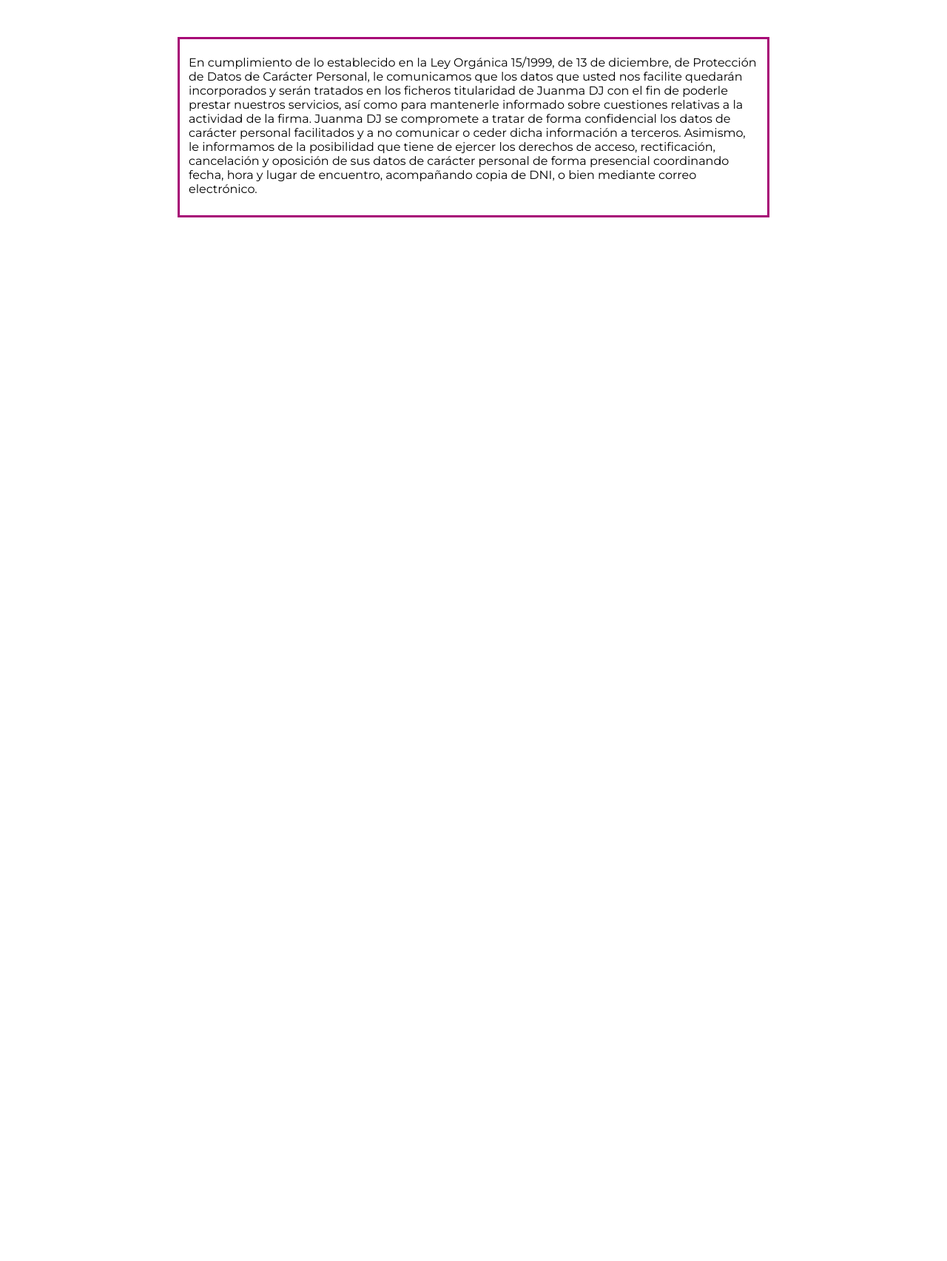
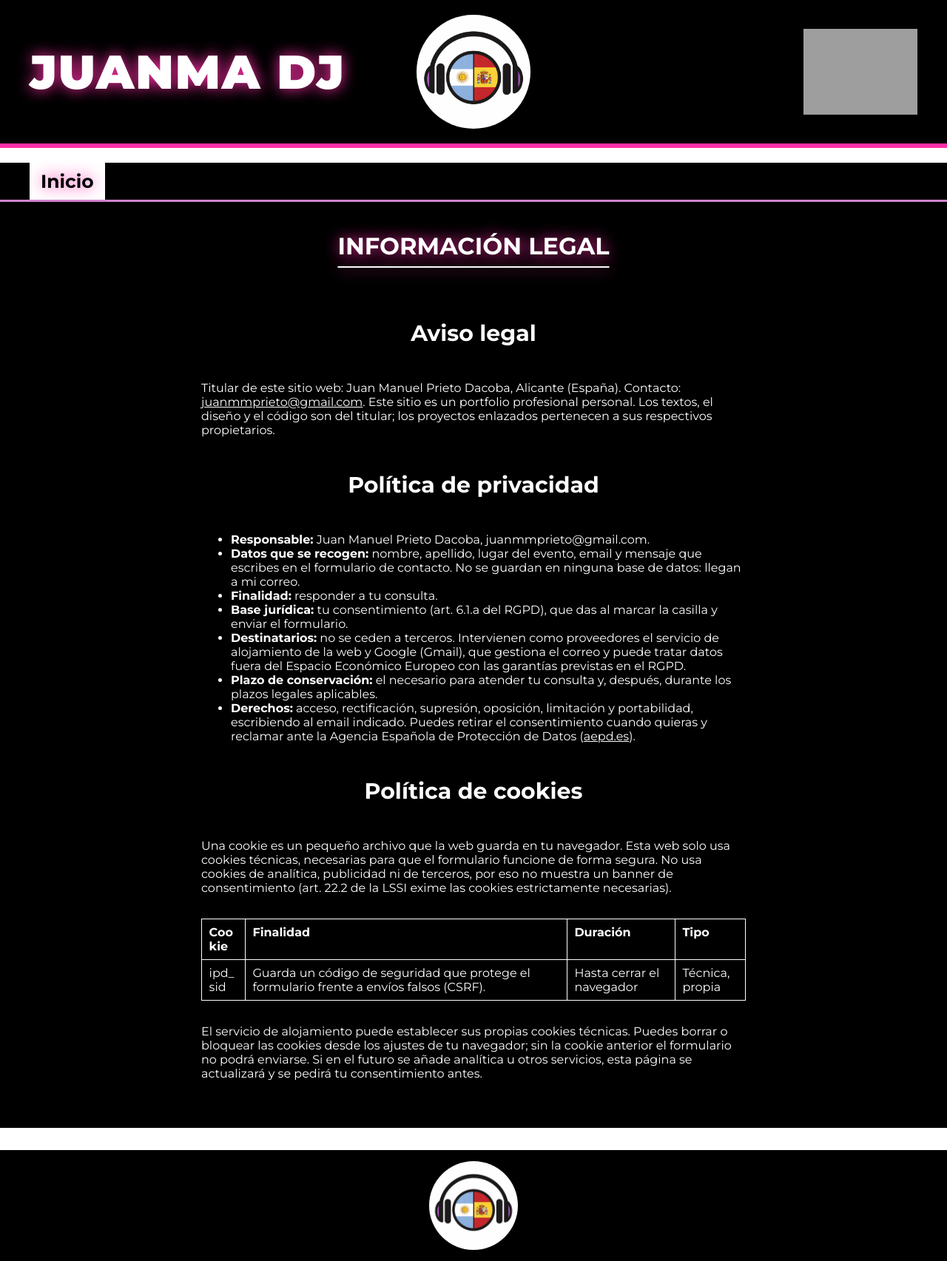
Before and after one commit to ignacionpd/Juanma-DJ, a PHP site: page /views/politicas_de_privacidad.html in a window 1280 px wide. Shown: the whole page at 74% size. Before the commit the page ends 294 px from the top, so only its background shows below. Run offline with PHP 8.4, Linux system fonts and the light colour scheme; grey boxes are pictures that could not be loaded.

Commit message:
Página políticas de privacidad
Cambio de contenido de la página de políticas, cookies y privacidad.

```diff
--- a/assets/css/estilos.css
+++ b/assets/css/estilos.css
@@ -367,6 +367,13 @@ h3 {
     padding: 0 30px;
     font-family: "Montserrat", sans-serif;
     color: white;
+    width: 100%;
+}
+
+.contenedor_footer_legal {
+    display: flex;
+    align-items: center;
+    justify-content: center;
     width: 100%;
 }
 
@@ -1535,6 +1542,47 @@ h3 {
     height: 60px;
 }
 
+/* Páginas legales */
+.legal {
+    display: flex;
+    flex-direction: column;
+    align-self: center;
+    max-width: 46rem;
+}
+
+.legal h2 {
+    margin-top: 2.5rem
+}
+
+.legal ul li a,
+.legal p a{
+    color: white;
+    text-decoration: underline;
+}
+
+.legal table {
+    width: 100%;
+    border-collapse: collapse;
+    margin: 1rem 0;
+    overflow-wrap: anywhere
+}
+
+.legal th,
+.legal td {
+    border: 1px solid white;
+    padding: .5rem .6rem;
+    text-align: left;
+    vertical-align: top;
+    color: white;
+}
+
+.legal p,
+.legal li {
+    max-width: none;
+    color: white;
+}
+
+
 
 @media (max-width: 1200px) {
 
--- a/views/politicas_de_privacidad.html
+++ b/views/politicas_de_privacidad.html
@@ -1,20 +1,121 @@
 <!DOCTYPE html>
 <html lang="es">
+
 <head>
     <meta charset="UTF-8">
     <meta name="viewport" content="width=device-width, initial-scale=1.0">
-    <title>Políticas de privacidad y protección de datos | Juanma DJ</title>
-    <!--CSS-->
+    <title>Aviso legal, privacidad y cookies | Juanma DJ</title>
+    <meta name="description"
+        content="Presentación de Juanma DJ, DJ argentino afincado en Alicante, con experiencia musicalizando eventos tanto en Argentina como en España. Acompaño celebraciones como casamientos, bautizos, cumpleaños, fiestas privadas y todo tipo de eventos sociales, adaptando siempre la música al estilo y a la energía de cada celebración.">
+    <!--<link rel="canonical" href="https://TU-DOMINIO.com/index.php">-->
+
+    <!-- CSS -->
     <link rel="stylesheet" href="../assets/css/estilos.css">
-        <!-- FAVICON -->
+    <!-- FAVICON -->
     <link rel="apple-touch-icon" sizes="180x180" href="../assets/favicon/apple-touch-icon.png">
     <link rel="icon" type="image/png" sizes="32x32" href="../assets/favicon/favicon-32x32.png">
     <link rel="icon" type="image/png" sizes="16x16" href="../assets/favicon/favicon-16x16.png">
     <link rel="manifest" href="../assets/favicon/site.webmanifest">
 </head>
+
 <body>
-    <fieldset class="politicas_fieldset"><p>
-        En cumplimiento de lo establecido en la Ley Orgánica 15/1999, de 13 de diciembre, de Protección de Datos de Carácter Personal, le comunicamos que los datos que usted nos facilite quedarán incorporados y serán tratados en los ficheros titularidad de Juanma DJ con el fin de poderle prestar nuestros servicios, así como para mantenerle informado sobre cuestiones relativas a la actividad de la firma. Juanma DJ se compromete a tratar de forma confidencial los datos de carácter personal facilitados y a no comunicar o ceder dicha información a terceros. Asimismo, le informamos de la posibilidad que tiene de ejercer los derechos de acceso, rectificación, cancelación y oposición de sus datos de carácter personal de forma presencial coordinando fecha, hora y lugar de encuentro, acompañando copia de DNI, o bien mediante correo electrónico.
-    </p></fieldset>
+    <div class="mi_contenedor">
+        <!-- HEADER -->
+        <header class="mi_encabezado">
+
+            <div class="cabecera">
+
+                <h1 class="efecto_inicial_titulos">JUANMA DJ</h1>
+
+                <img class="cabecera_logo" src="../assets/images/cabecera/cabecera_logo.png" alt="Juanma DJ">
+
+                <img class="cabecera_foto" src="../assets/images/cabecera/cabecera_foto.png" alt="Juanma DJ">
+
+            </div>
+
+            <!-- NAVBAR -->
+            <nav class="navigationBar">
+                <ul class="navigationBarList">
+                    <li><a class="enlace active" href="../index.php">Inicio</a></li>
+            </nav>
+        </header>
+
+        <!-- CUERPO PRINCIPAL-->
+        <main class="mi_principal">
+
+            <section class="legal">
+                    <h2>Información legal</h2>
+
+                    <h3 id="aviso">Aviso legal</h3>
+                    <p>Titular de este sitio web: Juan Manuel Prieto Dacoba, Alicante (España). Contacto: <a
+                            href="mailto:juanmmprieto@gmail.com">juanmmprieto@gmail.com</a>. Este sitio es un
+                        portfolio profesional personal. Los textos, el diseño y el código son del titular; los proyectos
+                        enlazados pertenecen a sus respectivos propietarios.</p>
+
+                    <h3 id="privacidad">Política de privacidad</h3>
+                    <ul>
+                        <li><strong>Responsable:</strong> Juan Manuel Prieto Dacoba, juanmmprieto@gmail.com.</li>
+                        <li><strong>Datos que se recogen:</strong> nombre, apellido, lugar del evento, email y mensaje que escribes en el formulario
+                            de contacto. No se guardan en ninguna base de datos: llegan a mi correo.</li>
+                        <li><strong>Finalidad:</strong> responder a tu consulta.</li>
+                        <li><strong>Base jurídica:</strong> tu consentimiento (art. 6.1.a del RGPD), que das al marcar
+                            la casilla y enviar el formulario.</li>
+                        <li><strong>Destinatarios:</strong> no se ceden a terceros. Intervienen como proveedores el
+                            servicio de alojamiento de la web y Google (Gmail), que gestiona el correo y puede tratar
+                            datos fuera del Espacio Económico Europeo con las garantías previstas en el RGPD.</li>
+                        <li><strong>Plazo de conservación:</strong> el necesario para atender tu consulta y, después,
+                            durante los plazos legales aplicables.</li>
+                        <li><strong>Derechos:</strong> acceso, rectificación, supresión, oposición, limitación y
+                            portabilidad, escribiendo al email indicado. Puedes retirar el consentimiento cuando quieras
+                            y reclamar ante la Agencia Española de Protección de Datos (<a href="https://www.aepd.es"
+                                target="_blank" rel="noopener noreferrer">aepd.es</a>).</li>
+                    </ul>
+
+                    <h3 id="cookies">Política de cookies</h3>
+                    <p>Una cookie es un pequeño archivo que la web guarda en tu navegador. Esta web solo usa cookies
+                        técnicas, necesarias para que el formulario funcione de forma segura. No usa cookies de
+                        analítica, publicidad ni de terceros, por eso no muestra un banner de consentimiento (art. 22.2
+                        de la LSSI exime las cookies estrictamente necesarias).</p>
+                    <table>
+                        <thead>
+                            <tr>
+                                <th>Cookie</th>
+                                <th>Finalidad</th>
+                                <th>Duración</th>
+                                <th>Tipo</th>
+                            </tr>
+                        </thead>
+                        <tbody>
+                            <tr>
+                                <td>ipd_sid</td>
+                                <td>Guarda un código de seguridad que protege el formulario frente a envíos falsos
+                                    (CSRF).</td>
+                                <td>Hasta cerrar el navegador</td>
+                                <td>Técnica, propia</td>
+                            </tr>
+                        </tbody>
+                    </table>
+                    <p>El servicio de alojamiento puede establecer sus propias cookies técnicas. Puedes borrar o
+                        bloquear las cookies desde los ajustes de tu navegador; sin la cookie anterior el formulario no
+                        podrá enviarse. Si en el futuro se añade analítica u otros servicios, esta página se actualizará
+                        y se pedirá tu consentimiento antes.</p>
+            </section>
+
+        </main>
+        <!-- PIE DE PÁGINA-->
+        <footer class="mi_pie">
+
+            <div class="contenedor_footer_legal">
+
+                <!-- LOGO Juanma DJ -->
+                <div class="logo_pie">
+                    <img src="../assets/images/cabecera/cabecera_logo.png" alt="Logo de Juanma DJ">
+                </div>
+
+            </div>
+        </footer>
+    </div>
+
 </body>
+
 </html>
```
